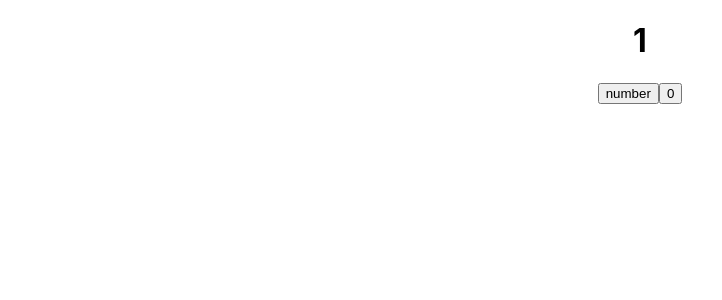
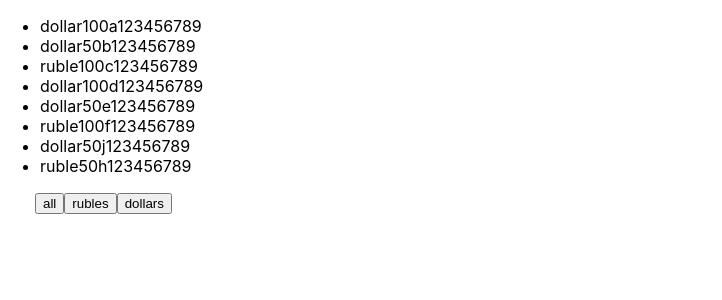
Before and after one commit to artem5511/microtaski2, a React (Create React App) app: page / in a window 1280 px wide. Shown: the top 300 px of the page, without its empty margins (0-722 px from the left). Built offline with nearby package versions, Linux system fonts and the light colour scheme.

Commit message:
add filter

```diff
--- a/src/App.tsx
+++ b/src/App.tsx
@@ -1,4 +1,4 @@
-import React from 'react';
+import React, {useState} from 'react';
 import './App.css';
 import {Header} from './components/Header';
 import {Body} from './components/Body';
@@ -34,6 +34,9 @@
 //     {manufacturer: "Audi", model: 'rs6'}
 // ]
 
+type FilterType = 'all'|'dollar'|'ruble'
+
+
 function App() {
     // const Button1Foo = (subscriber: string, age: number, address: string) => {
     //     console.log(subscriber, age, address)
@@ -45,19 +48,63 @@
     //     console.log('Im stupid button')
     // }
 
+    const [money, setMoney] = useState([
+        {banknote: "dollar", nominal: 100, number: "a123456789"},
+        {banknote: "dollar", nominal: 50, number: "b123456789"},
+        {banknote: "ruble", nominal: 100, number: "c123456789"},
+        {banknote: "dollar", nominal: 100, number: "d123456789"},
+        {banknote: "dollar", nominal: 50, number: "e123456789"},
+        {banknote: "ruble", nominal: 100, number: "f123456789"},
+        {banknote: "dollar", nominal: 50, number: "j123456789"},
+        {banknote: "ruble", nominal: 50, number: "h123456789"}
+    ])
+    const[filter, setFilter] = useState('all')
+
+    let currentMoney = money;
+    if (filter==='dollar'){
+        currentMoney = money.filter((filteredMoney) => filteredMoney.banknote === 'dollar');
+    }
+    if (filter==='ruble') {
+        currentMoney = money.filter((filteredMoney) => filteredMoney.banknote === 'ruble');
+    }
+
+    const onClickFilterHandler = (nameButton: FilterType) => {
+        setFilter(nameButton)
+    }
     return (
-        <div className="App">
-            {/*<Header title={'New body'}/>*/}
-            {/*<Body titleForBody={'NEW BODY'}/>*/}
-            {/*<Footer titleForFooter={'NEW FOOTER'} num={5}/>*/}
-            {/*<NewComponent students={students}/>*/}
-            {/*<NewComponent topCars={topCars}/>*/}
-            {/*<Button name={'MyYouTubeChanel-1'} callBack={()=>Button1Foo('Im Vasya', 21, 'Live in Minsk')}/>*/}
-            {/*<Button name={'MyYouTubeChanel-2'} callBack={()=>Button2Foo('Im Ivan')}/>*/}
-            {/*<Button name={'Stupid BUTTON'} callBack={Button3Foo}/>*/}
-            <Hookusestate/>
-        </div>
+        <>
+            <ul>
+                {currentMoney.map((objFromMoneyArr, index) => {
+                    return (
+                        <li key={index}>
+                            <span>{objFromMoneyArr.banknote}</span>
+                            <span>{objFromMoneyArr.nominal}</span>
+                            <span>{objFromMoneyArr.number}</span>
+                        </li>
+                    )
+                })}
+            </ul>
+            <div style={{marginLeft: '35px'}}>
+                <button onClick={()=>onClickFilterHandler('all')}>all</button>
+                <button onClick={()=>onClickFilterHandler('ruble')} name={'ruble'}>rubles</button>
+                <button onClick={()=>onClickFilterHandler('dollar')} name={'dollar'}>dollars</button>
+            </div>
+        </>
     )
+    // return (
+    //     <div className='App'>
+    //         {/*<Header title={'New body'}/>*/}
+    //         {/*<Body titleForBody={'NEW BODY'}/>*/}
+    //         {/*<Footer titleForFooter={'NEW FOOTER'} num={5}/>*/}
+    //         {/*<NewComponent students={students}/>*/}
+    //         {/*<NewComponent topCars={topCars}/>*/}
+    //         {/*<Button name={'MyYouTubeChanel-1'} callBack={()=>Button1Foo('Im Vasya', 21, 'Live in Minsk')}/>*/}
+    //         {/*<Button name={'MyYouTubeChanel-2'} callBack={()=>Button2Foo('Im Ivan')}/>*/}
+    //         {/*<Button name={'Stupid BUTTON'} callBack={Button3Foo}/>*/}
+    //         {/*<Hookusestate/>*/}
+    //
+    //     </div>
+    // )
 }
 
 export default App;
```
